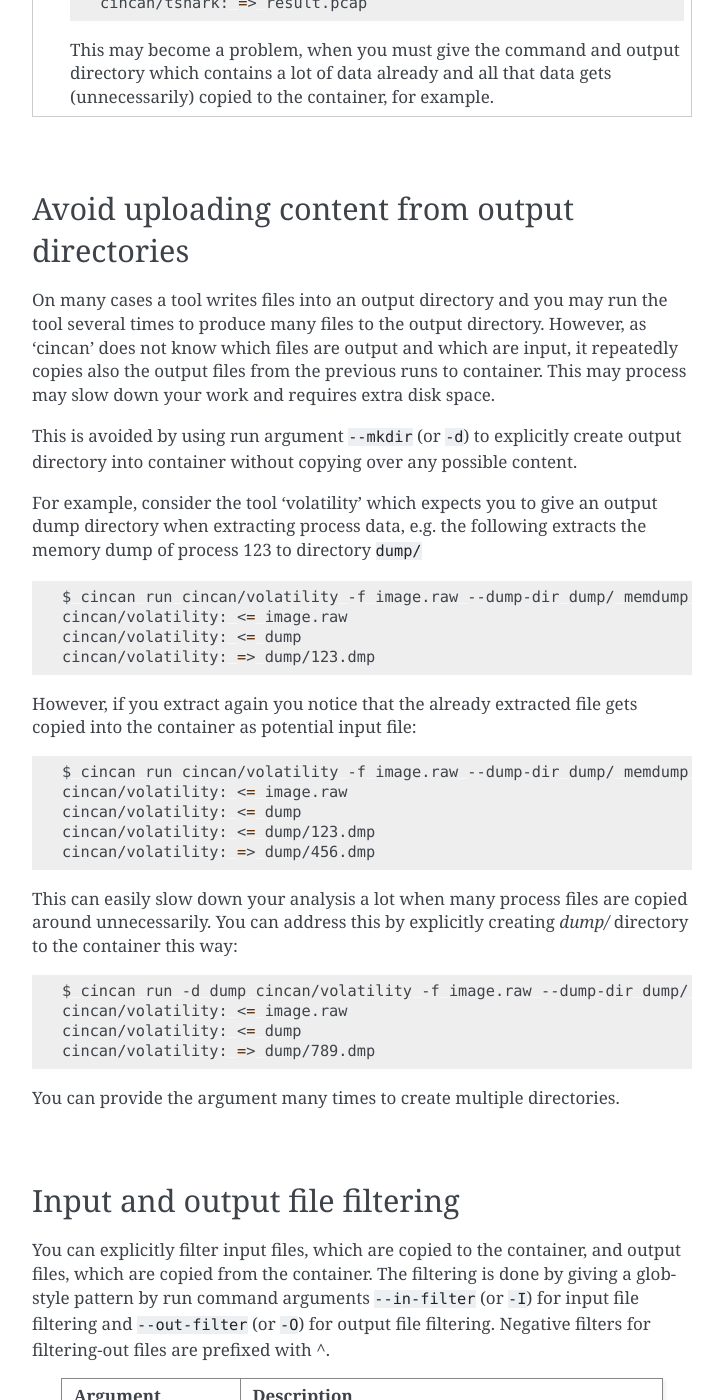
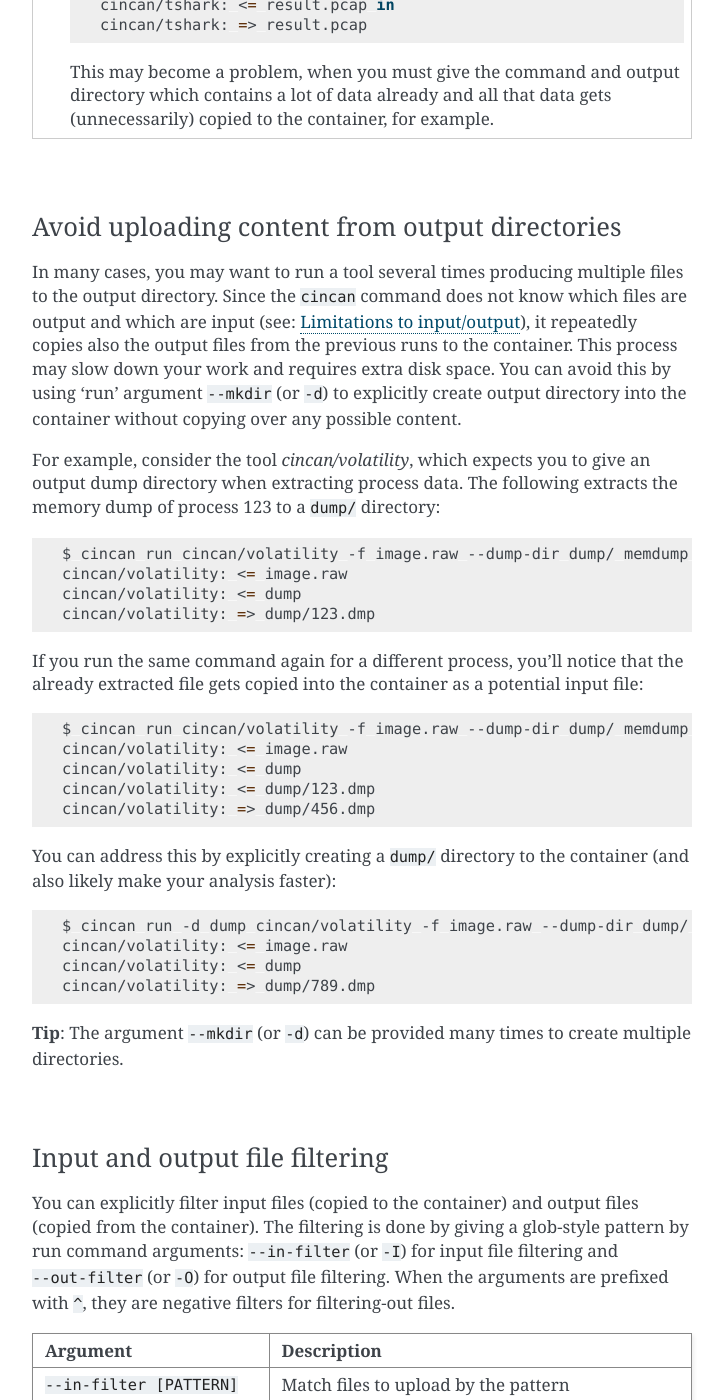
Before and after one commit to cincanproject/cincan-command, a Sphinx documentation site: the page built from docs/advanced_usage.rst, in a window 1280 px wide and 1400 px high, scrolled down 2006 px. Shown: the whole window, without its empty margins (388-1112 px from the left). Built offline with Sphinx 7.4.7, drawn with Linux system fonts in a browser that asks for light colours; some of the changed text lies outside the part shown.

Commit message:
Continuing with Advanced Usage adjustments

```diff
--- a/docs/advanced_usage.rst
+++ b/docs/advanced_usage.rst
@@ -13,7 +13,7 @@ Advanced Usage
 Using tools
 -----------
 
-A tool can be invoked with cincan using 'run' sub-command like this:
+A tool can be invoked with ``cincan`` using 'run' sub-command like this:
 
 A specific `tool <https://gitlab.com/CinCan/tools>`_ can be invoked with 'run' sub-command like this:
 
@@ -56,9 +56,10 @@ Use argument ``-q`` to suppress the log indicating which files are copied in or
 
    $ cincan -q run cincan/tshark -r myfile.pcap -w result.pcap
 
-*Note:* The argument ``-q`` is before the 'run' sub-command
+**Note**: The argument ``-q`` is before the 'run' sub-command
 
 .. topic:: Further reading: Limitations to input/output
+   :name: input_output_limitations
 
    a) Output files are only fetched to the current directory and to its subdirectories. This is a safety feature to block dockerized tools for overwriting arbitrary filesystem files. For example, the following does not produce any output files to ``/tmp``.
 
@@ -81,23 +82,15 @@ Use argument ``-q`` to suppress the log indicating which files are copied in or
 
 |
 
------------------------------------------------
+.. _avoid_uploading_content_from_output_directories:
+
+"""""""""""""""""""""""""""""""""""""""""""""""
 Avoid uploading content from output directories
------------------------------------------------
+"""""""""""""""""""""""""""""""""""""""""""""""
 
-On many cases a tool writes files into an output directory and you may
-run the tool several times to produce many files to the output directory.
-However, as 'cincan' does not know which files are output and which are input,
-it repeatedly copies also the output files from the previous runs to container.
-This may process may slow down your work and requires extra disk space.
+In many cases, you may want to run a tool several times producing multiple files to the output directory. Since the ``cincan`` command does not know which files are output and which are input (see: `Limitations to input/output <input_output_limitations_>`_), it repeatedly copies also the output files from the previous runs to the container. This process may slow down your work and requires extra disk space. You can avoid this by using 'run' argument ``--mkdir`` (or ``-d``) to explicitly create output directory into the container without copying over any possible content.
 
-This is avoided by using run argument ``--mkdir`` (or ``-d``) to explicitly
-create output directory into container without copying over any possible
-content.
-
-For example, consider the tool 'volatility' which expects you to
-give an output dump directory when extracting process data, e.g.
-the following extracts the memory dump of process 123 to directory ``dump/``
+For example, consider the tool *cincan/volatility*, which expects you to give an output dump directory when extracting process data. The following extracts the memory dump of process 123 to a ``dump/`` directory:
 
 .. code-block:: shell
 
@@ -106,8 +99,7 @@ the following extracts the memory dump of process 123 to directory ``dump/``
     cincan/volatility: <= dump
     cincan/volatility: => dump/123.dmp
 
-However, if you extract again you notice that the already extracted file
-gets copied into the container as potential input file:
+If you run the same command again for a different process, you'll notice that the already extracted file gets copied into the container as a potential input file:
 
 .. code-block:: shell
 
@@ -117,9 +109,7 @@ gets copied into the container as potential input file:
     cincan/volatility: <= dump/123.dmp
     cincan/volatility: => dump/456.dmp
 
-This can easily slow down your analysis a lot when many process
-files are copied around unnecessarily. You can address this by
-explicitly creating `dump/` directory to the container this way:
+You can address this by explicitly creating a ``dump/`` directory to the container (and also likely make your analysis faster):
 
 .. code-block:: shell
 
@@ -128,37 +118,29 @@ explicitly creating `dump/` directory to the container this way:
     cincan/volatility: <= dump
     cincan/volatility: => dump/789.dmp
 
-You can provide the argument many times to create multiple directories.
+**Tip**: The argument ``--mkdir`` (or ``-d``) can be provided many times to create multiple directories.
 
 |
 
--------------------------------
+"""""""""""""""""""""""""""""""
 Input and output file filtering
--------------------------------
+"""""""""""""""""""""""""""""""
 
-You can explicitly filter input files, which are copied to the container,
-and output files, which are copied from the container. The filtering is done
-by giving a glob-style pattern by run command arguments
-``--in-filter`` (or ``-I``) for input file filtering
-and  ``--out-filter`` (or ``-O``) for output file filtering.
-Negative filters for filtering-out files are prefixed with ^.
+You can explicitly filter input files (copied to the container) and output files (copied from the container). The filtering is done by giving a glob-style pattern by run command arguments: ``--in-filter`` (or ``-I``) for input file filtering and ``--out-filter`` (or ``-O``) for output file filtering. When the arguments are prefixed with ``^``, they are negative filters for filtering-out files.
 
-+-------------------------+----------------------------------------------------+
-| Argument                | Description                                        |
-+=========================+====================================================+
-| --in-filter pattern     | Match files to upload by the pattern               |
-+-------------------------+----------------------------------------------------+
-| --in-filter ^pattern    | Filter out files to upload which match the pattern |
-+-------------------------+----------------------------------------------------+
-| --out-filter pattern    | Match files to download by the pattern             |
-+-------------------------+----------------------------------------------------+
-| --out-filter ^pattern   | Filter out files to upload which match the pattern |
-+-------------------------+----------------------------------------------------+
++-----------------------------+----------------------------------------------------+
+| Argument                    | Description                                        |
++=============================+====================================================+
+| ``--in-filter [PATTERN]``   | Match files to upload by the pattern               |
++-----------------------------+----------------------------------------------------+
+| ``--in-filter ^[PATTERN]``  | Filter out files to upload which match the pattern |
++-----------------------------+----------------------------------------------------+
+| ``--out-filter [PATTERN]``  | Match files to download by the pattern             |
++-----------------------------+----------------------------------------------------+
+| ``--out-filter ^[PATTERN]`` | Filter out files to upload which match the pattern |
++-----------------------------+----------------------------------------------------+
 
-For example, consider the previous case with
-tool 'volatility'.
-An alternative approach would be to filter out
-copying of files under ``dump/`` like this:
+For example, consider `the previous case <avoid_uploading_content_from_output_directories_>`_ with the tool *cincan/volatility*. An alternative approach would be to filter out copying of files under ``dump/`` like this:
 
 .. code-block:: shell
 
```
